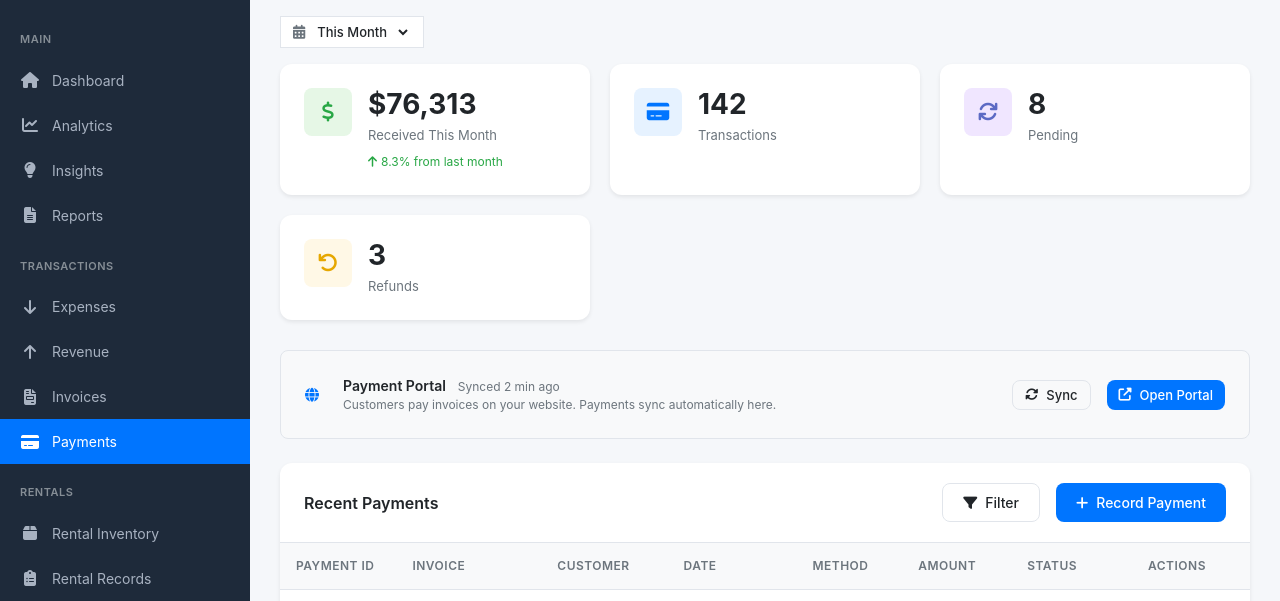
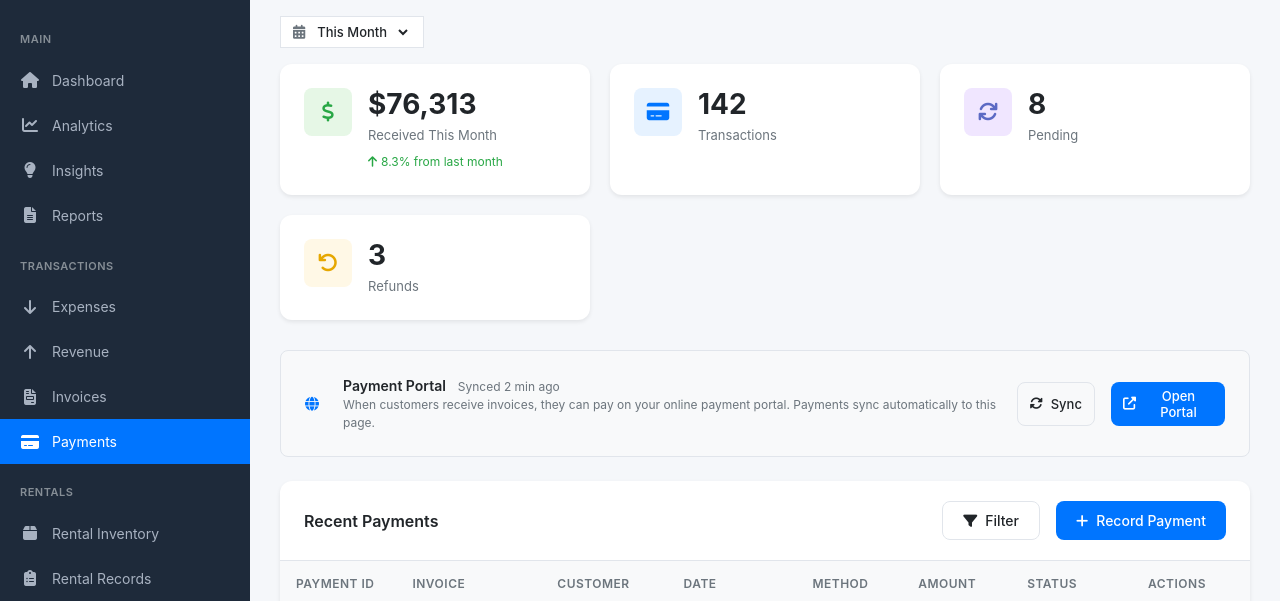
Before and after one commit to ArgoRobots/Argo-Books-mockup, a plain HTML site: page pages/payments.html in a window 1280 px wide. Shown: the part 74-675 px from the top of the page. Drawn offline with Linux system fonts and the light colour scheme.

Commit message:
Improve description

```diff
--- a/pages/payments.html
+++ b/pages/payments.html
@@ -59,7 +59,7 @@
             <div>
               <span class="fw-600">Payment Portal</span>
               <span class="text-muted fs-sm" style="margin-left: 8px;">Synced 2 min ago</span>
-              <div class="text-muted fs-sm">Customers pay invoices on your website. Payments sync automatically here.</div>
+              <div class="text-muted fs-sm">When customers receive invoices, they can pay on your online payment portal. Payments sync automatically to this page.</div>
             </div>
           </div>
           <div class="d-flex gap-2">
```
